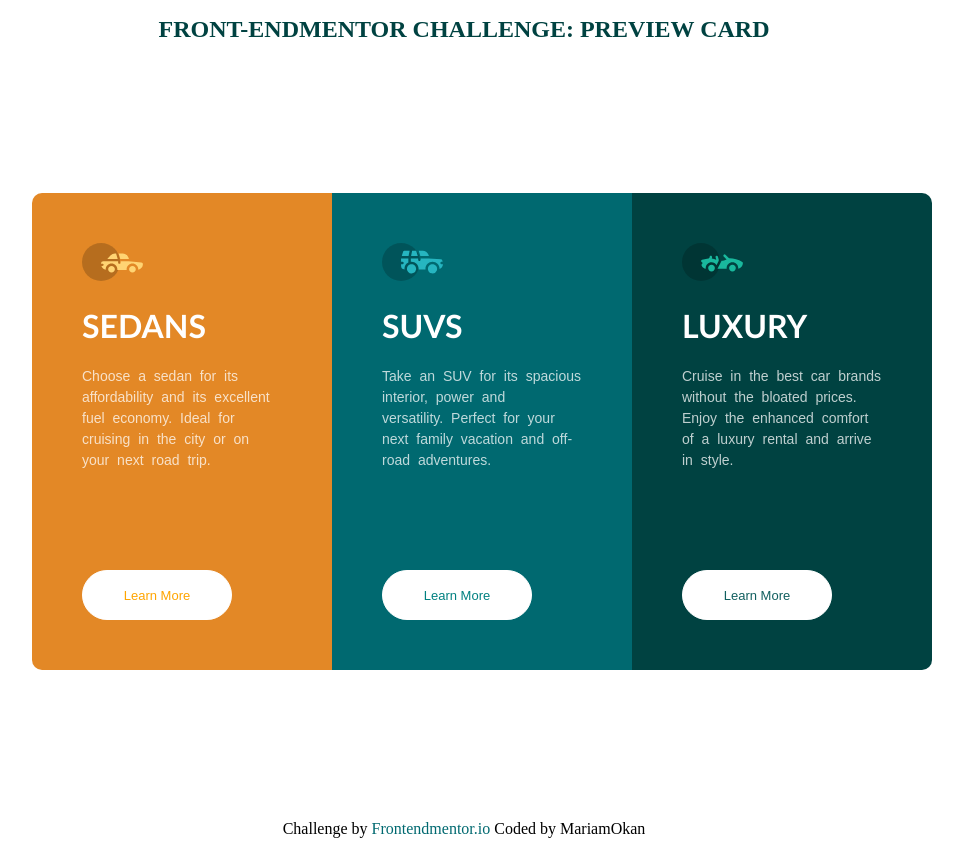
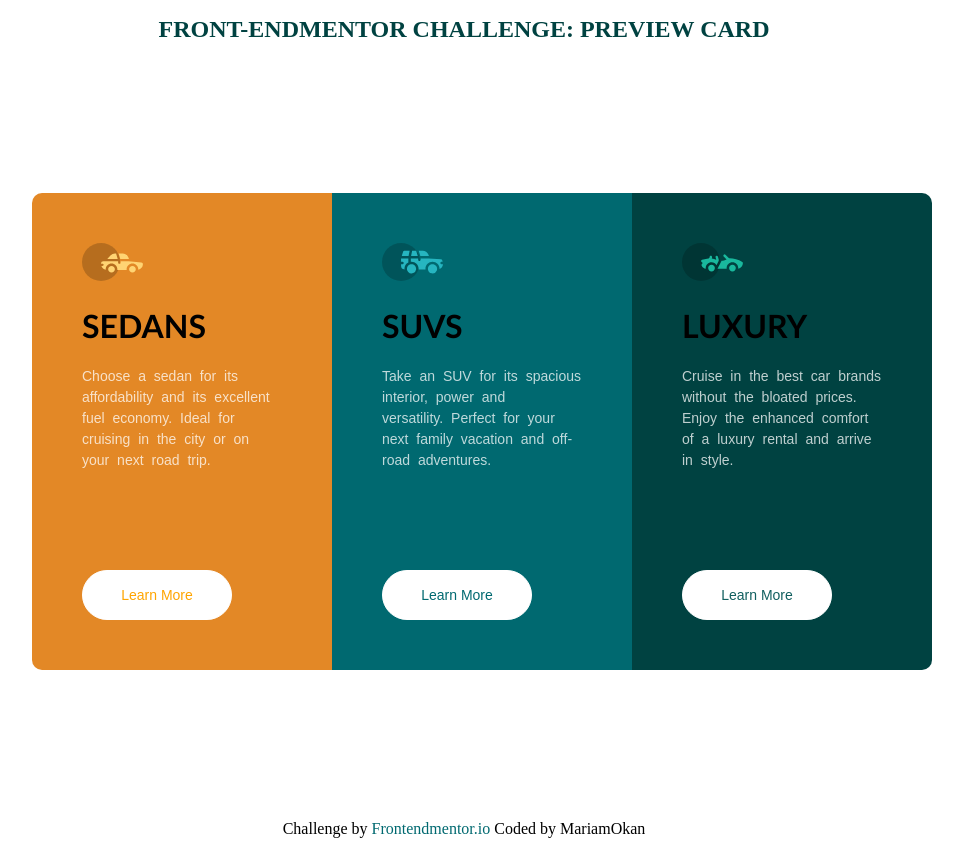
Before and after one commit to MariamOkann/Preview-Card, a plain HTML site: page index.html in a window 1280 px wide. Shown: the whole page, without its empty margins (176-1139 px from the left). Drawn offline with Linux system fonts and the light colour scheme.

Commit message:
Update index.html

```diff
--- a/index.html
+++ b/index.html
@@ -16,19 +16,19 @@
     margin: 150px 200px;
 }
       .sedans{background-color:hsl(31, 77%, 52%);
-              color:white;
+              color:hsl(255,255,255);
               padding: 50px;
               border-top-left-radius:10px;
               border-bottom-left-radius: 10px;
               font-family: 'Trebuchet MS', 'Lucida Sans Unicode', 'Lucida Grande', 'Lucida Sans', Arial, sans-serif;
 }
       .suvs{background-color:hsl(184, 100%, 22%);
-          color:white;
+          color:hsl(255,255,255);
           padding: 50px;
           font-family:'Trebuchet MS', 'Lucida Sans Unicode', 'Lucida Grande', 'Lucida Sans', Arial, sans-serif;
 }
      .luxury{background-color:hsl(179, 100%, 13%);
-            color:white;
+            color:hsl(255,255,255);
             padding: 50px;
             border-top-right-radius: 10px;
             border-bottom-right-radius: 10px;
@@ -48,9 +48,6 @@ button{background-color: white;
     border-radius: 25px;
     border: 1px solid white;
 }
-.learn{text-decoration: none;
-    font-size: 13px;
-}
 footer{
  text-align: center;
  color:(179, 100%, 13%);
@@ -65,18 +62,18 @@ a{
     <h1 class="heading"> FRONT-ENDMENTOR CHALLENGE: PREVIEW CARD</h1>
     <div class="cards">
         <div class="sedans">
-            <img src="icon_sedans.svg" alt="sedans icon"style="width: 61px;">
+            <img src="icon_sedans.svg" alt="sedans icon" style="width: 61px;">
             <h1>SEDANS</h1>
             <p>Choose a sedan for its affordability and its excellent fuel economy. Ideal for cruising in the city or on your next road trip.</p>
-            <button><a href="frontendmentor.io" class="learn" style="color: orange;">Learn More</a></button>
+                        <button style="color:orange; font-size:14px;">Learn More</button>
         </div>
         <div class="suvs">
-            <img src="icon_suvs.svg" alt="suvs icon"style="width: 61px;">
+            <img src="icon_suvs.svg" alt="suvs icon" style="width: 61px;">
             <h1>SUVS</h1>
             <p>
             Take an SUV for its spacious<br> interior, power and<br> versatility. Perfect for your<br> next family vacation and off-road adventures.
             </p>
-            <button><a href="frontendmentor.io" class="learn" style="color: teal;">Learn More</a></button>
+            <button style="color: hsl(184, 100%, 22%); font-size:14px;">Learn More</button>
         </div>
         <div class="luxury">
             <img src="iconluxury.svg" alt="luxury icon" style="width: 61px;">
@@ -84,7 +81,7 @@ a{
             <p>
             Cruise in the best car brands<br> without the bloated prices.<br> Enjoy the enhanced comfort <br>of a luxury rental and arrive<br>in style.
             </p>
-            <button><a href="frontendmentor.io" class="learn" style="color:rgb(17, 95, 95)">Learn More</a></button>
+           <button style="color: rgb(17, 95, 95); font-size:14px;">Learn More</button>
         </div>
     </div>
     <footer>
```
